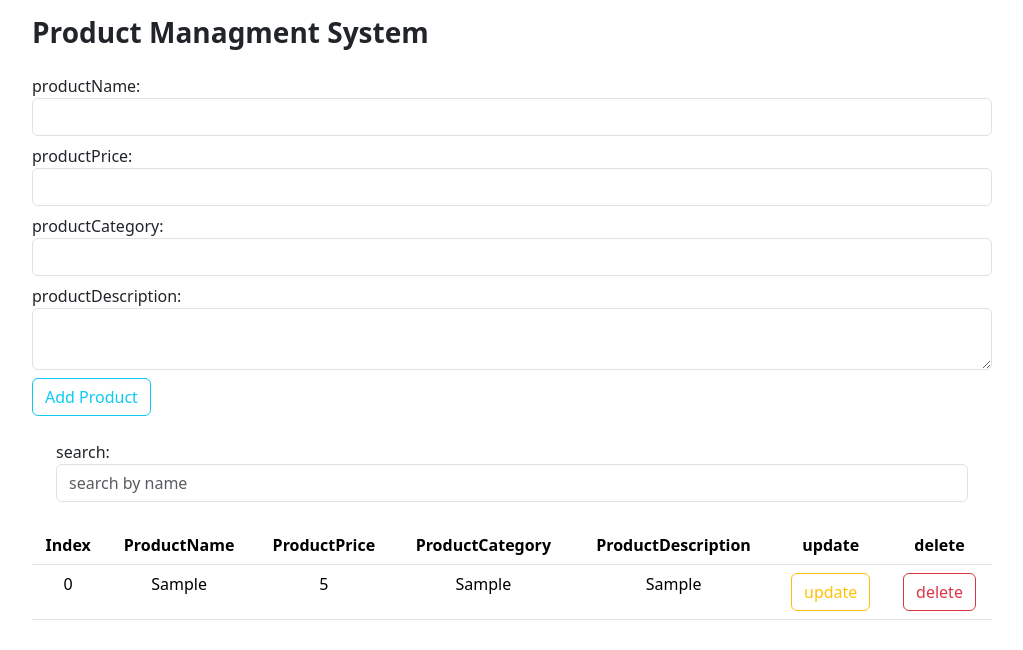
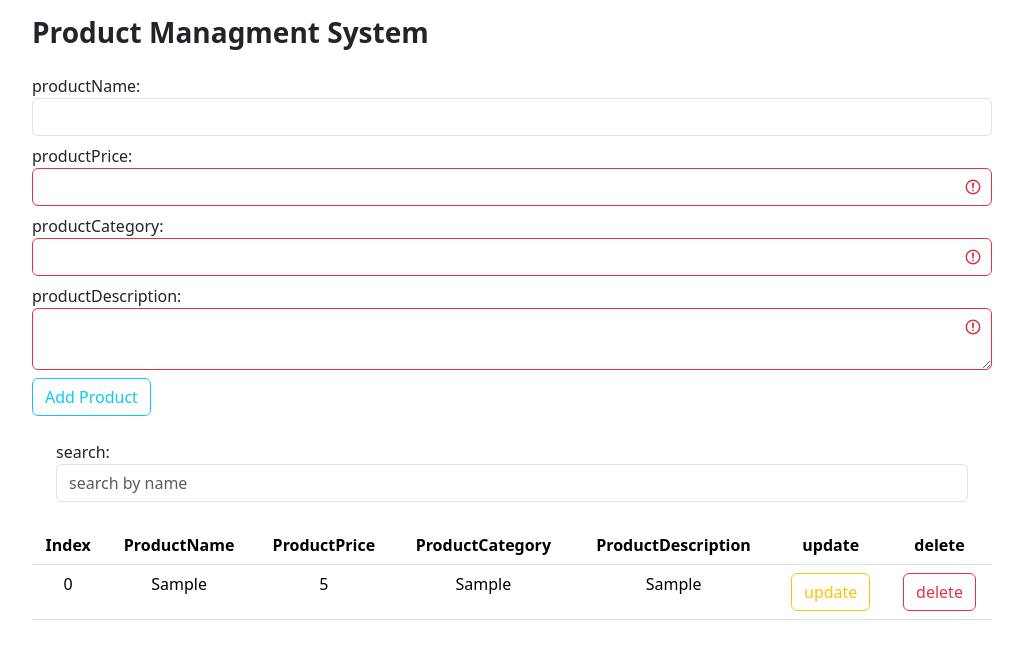
Before and after one commit to OsamaIbrahim1/dashboard, a plain HTML site: page index.html in a window 1280 px wide. Both pictures are taken after typing "Sample", "5", "Sample", "Sample" into the empty fields and a click on the button "Add Product". Shown: the whole page, without its empty margins (128-1151 px from the left). Drawn offline with Linux system fonts and the light colour scheme.

Commit message:
feat: add validation for inputs

```diff
--- a/index.html
+++ b/index.html
@@ -13,16 +13,17 @@
         <h3 class="py-3 fw-bolder">Product Managment System</h3>
 
         <label for="productNameInput">productName:</label>
-        <input type="text" oninput="validationProduct()" class="mb-2 form-control" id="productNameInput">
+        <input type="text" oninput="validationProductName()" class="mb-2 form-control" id="productNameInput">
 
         <label for="productPriceInput">productPrice:</label>
-        <input type="number" class="mb-2 form-control" id="productPriceInput">
+        <input type="number" oninput="validationProductPrice()" class="mb-2 form-control" id="productPriceInput">
 
         <label for="productCategoryInput">productCategory:</label>
-        <input type="text" class="mb-2 form-control" id="productCategoryInput">
+        <input type="text" oninput="validationProductCategory()" class="mb-2 form-control" id="productCategoryInput">
 
         <label for="productDescriptionInput">productDescription:</label>
-        <textarea name="text" class="form-control mb-2" id="productDescriptionInput"></textarea>
+        <textarea name="text" oninput="validationProductDescription()" class="form-control mb-2"
+            id="productDescriptionInput"></textarea>
         <button id="addBtn" onclick="addProduct()" class="btn btn-outline-info">Add Product</button>
         <button id="updateBtn" onclick="updateProduct();" class="btn d-none btn-outline-primary">update Product</button>
     </div>
--- a/js/main.js
+++ b/js/main.js
@@ -122,10 +122,10 @@ function updateProduct() {
   addBtn.classList.replace("d-none", "d-inline-block");
 }
 
-function validationProduct() {
+//======================  function to validate product name ======================//
+function validationProductName() {
   var regex = /^[A-Z][a-z]{3,6}$/;
-  console.log(productNameInput.value);
-  console.log(regex.test(productNameInput.value));
+
   if (regex.test(productNameInput.value) == true) {
     if (productNameInput.classList.contains("is-invalid")) {
       productNameInput.classList.replace("is-invalid", "is-valid");
@@ -136,3 +136,48 @@ function validationProduct() {
     return false;
   }
 }
+
+//======================  function to validate product price ======================//
+function validationProductPrice() {
+  var regex = /^[1-9][0-9]{1,5}$/;
+
+  if (regex.test(productPriceInput.value) == true) {
+    if (productPriceInput.classList.contains("is-invalid")) {
+      productPriceInput.classList.replace("is-invalid", "is-valid");
+      return true;
+    }
+  } else {
+    productPriceInput.classList.add("is-invalid");
+    return false;
+  }
+}
+
+//======================  function to validate product category ======================//
+function validationProductCategory() {
+  var regex = /^[a-z]{3,12}$/;
+
+  if (regex.test(productCategoryInput.value) == true) {
+    if (productCategoryInput.classList.contains("is-invalid")) {
+      productCategoryInput.classList.replace("is-invalid", "is-valid");
+      return true;
+    }
+  } else {
+    productCategoryInput.classList.add("is-invalid");
+    return false;
+  }
+}
+
+//======================  function to validate product description ======================//
+function validationProductDescription() {
+  var regex = /^[A-Z]?[a-z]{10,}[0-9]{1,}$/;
+
+  if (regex.test(productDescriptionInput.value) == true) {
+    if (productDescriptionInput.classList.contains("is-invalid")) {
+      productDescriptionInput.classList.replace("is-invalid", "is-valid");
+      return true;
+    }
+  } else {
+    productDescriptionInput.classList.add("is-invalid");
+    return false;
+  }
+}
```
